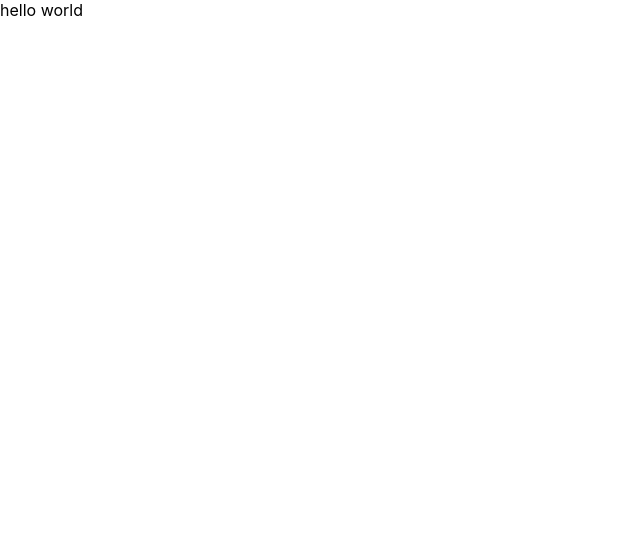
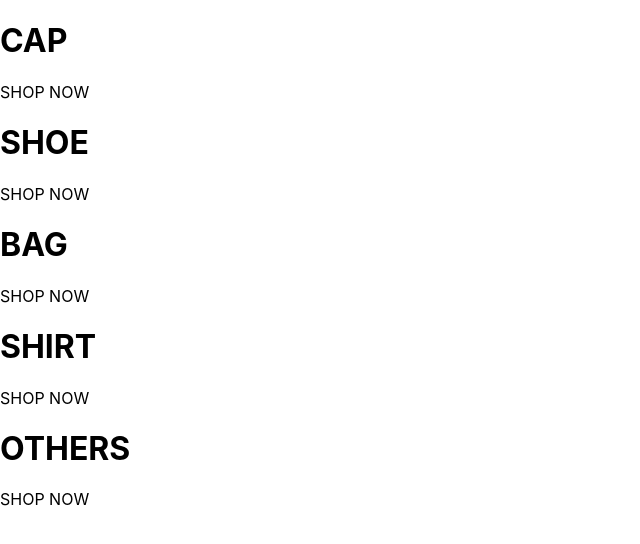
Before and after one commit to Iphycodes/clothing, a React (Create React App) app: page / in a window 1280 px wide. Shown: the top 544 px of the page, without its empty margins (0-640 px from the left). Built offline with nearby package versions, Linux system fonts and the light colour scheme.

Commit message:
called the homepage from the app js file

```diff
--- a/src/App.js
+++ b/src/App.js
@@ -1,10 +1,11 @@
-import React, {Component} from 'react';
+import React from 'react';
 //import logo from './logo.svg';
 import './App.css';
+import Homepage from './homepage/homepage.component';
 
 const App = () => (
   <div className='app'>
-    hello world
+    <Homepage/>
   </div>
 )
 
```
